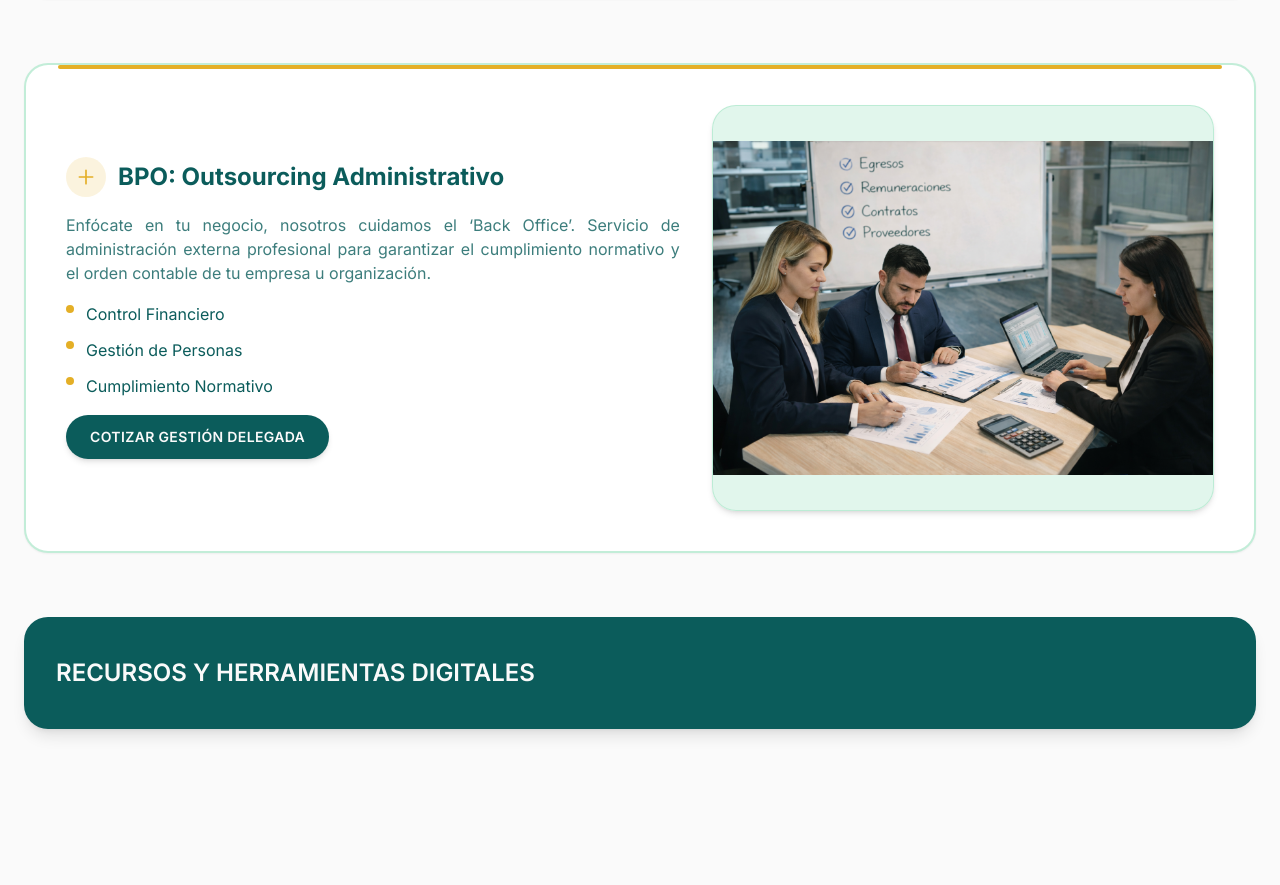
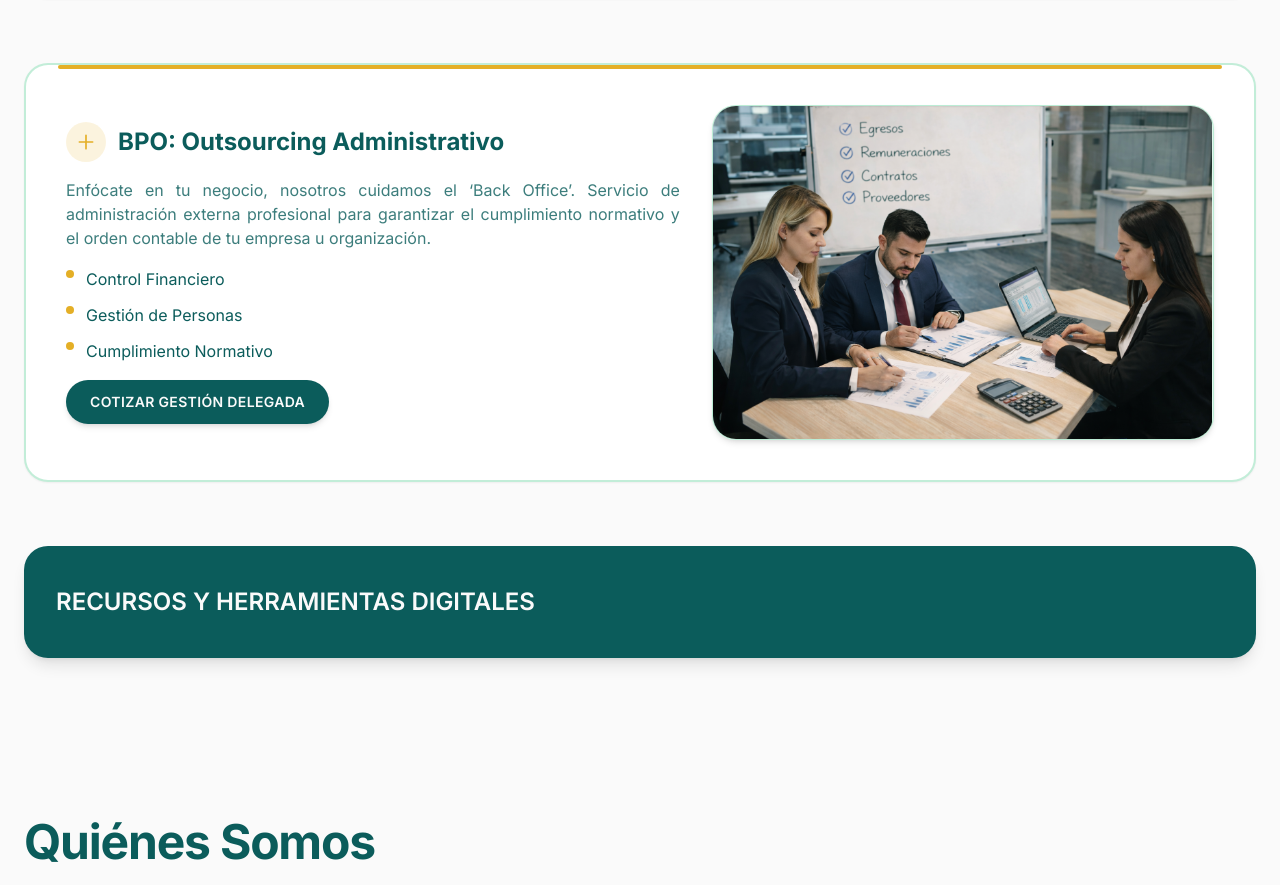
Before and after one commit to medinabenjamin/landing_page_test, a Next.js app: page / in a window 1280 px wide. Shown: the part 1897-2782 px from the top of the page. Built offline with nearby package versions, Linux system fonts and the light colour scheme.

Commit message:
Adjust BPO image container to 3:2 aspect ratio

```diff
--- a/src/components/ServicesSection.tsx
+++ b/src/components/ServicesSection.tsx
@@ -233,7 +233,7 @@ export default function ServicesSection() {
             </div>
           </div>
           <div className="relative z-10 order-first md:order-last">
-            <div className="relative aspect-[52/42] w-full overflow-hidden rounded-3xl border border-[#B3E9CF]/80 bg-support/40 shadow-md">
+            <div className="relative aspect-[3/2] w-full overflow-hidden rounded-3xl border border-[#B3E9CF]/80 bg-support/40 shadow-md">
               <Image
                 src="/Imagen-BPO-hd.png"
                 alt="Equipo de trabajo en reunión administrativa"
```
